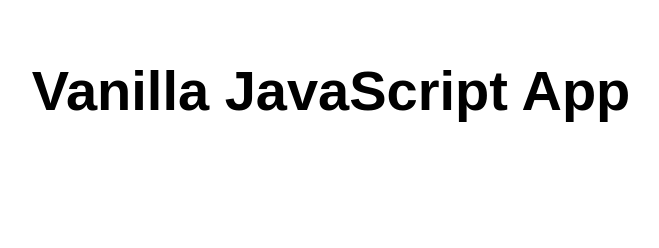
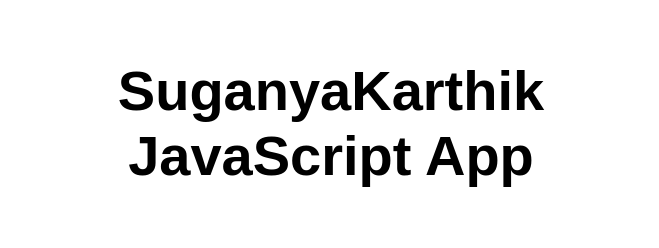
Before and after one commit to suganyakarthik1/today-, a website: page src/index.html in a window 1280 px wide. Shown: the whole page, without its empty margins (309-968 px from the left). Drawn offline with Linux system fonts and the light colour scheme.

Commit message:
Update index.html

```diff
--- a/src/index.html
+++ b/src/index.html
@@ -10,7 +10,7 @@
 
 <body>
   <main>
-    <h1>Vanilla JavaScript App</h1>
+    <h1>SuganyaKarthik JavaScript App</h1>
   </main>
 </body>
 
```
